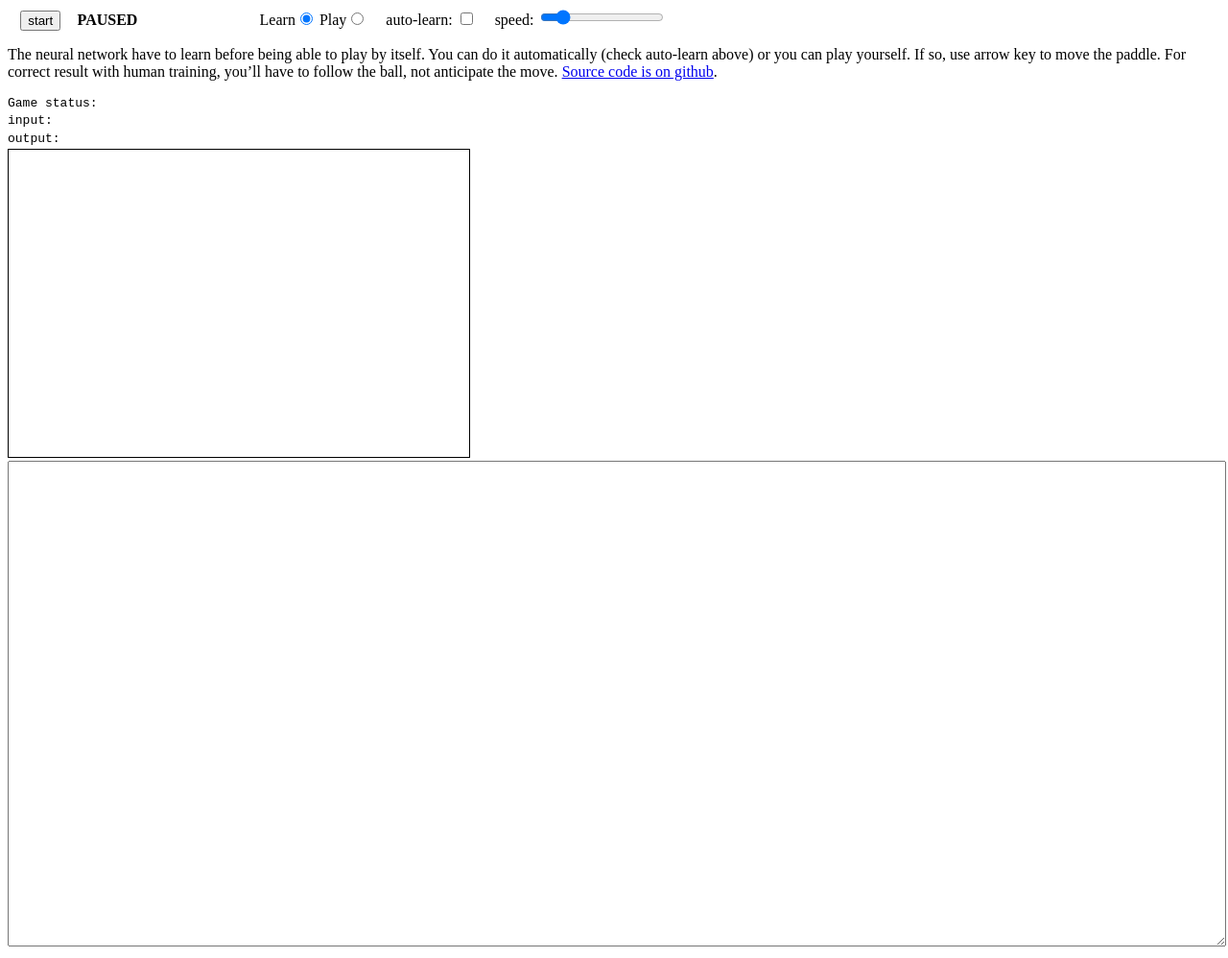
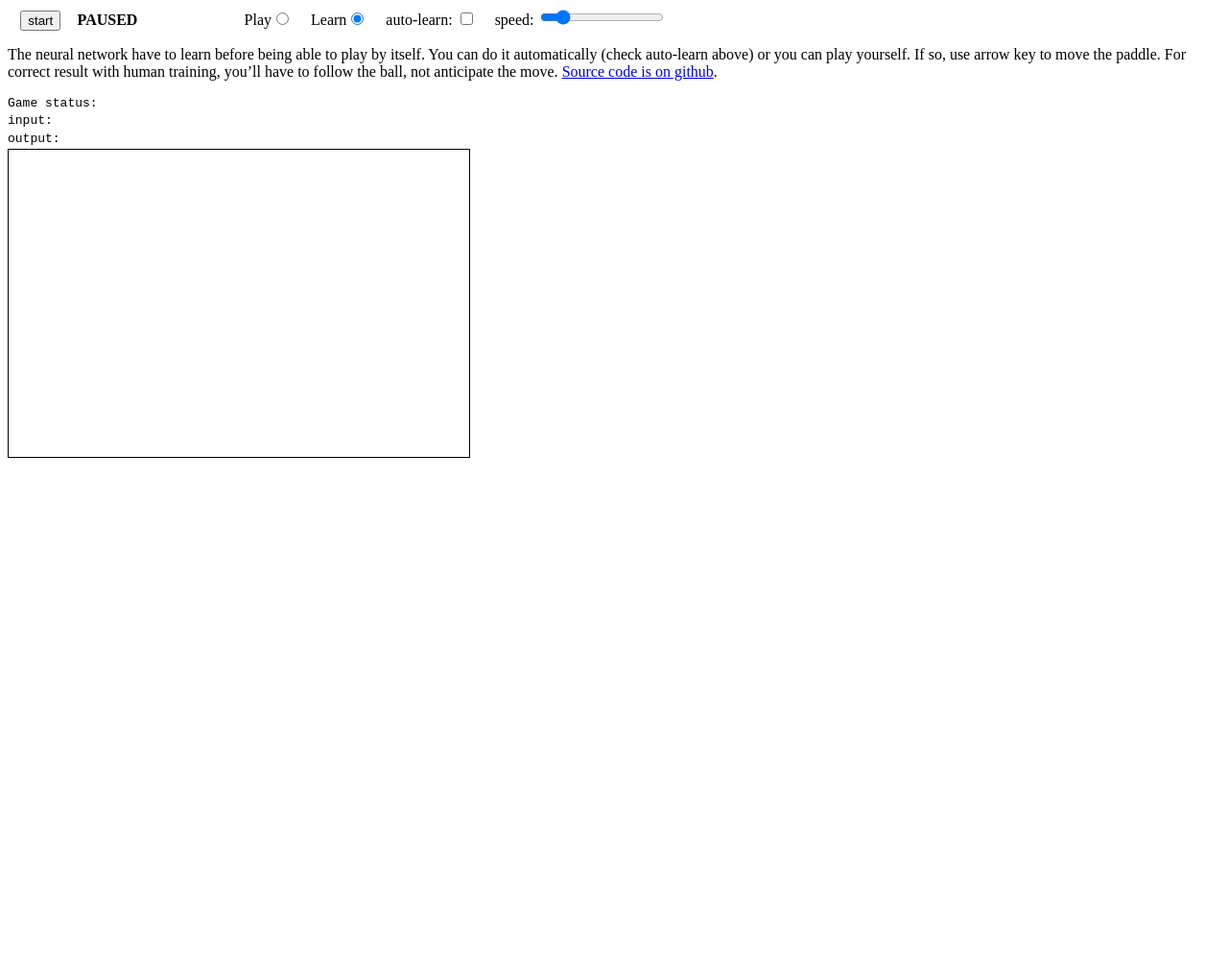
Before and after one commit to paulgreg/brainjs-playing-breakout, a website: page index.html in a window 1280 px wide. Shown: the whole page at 96% size. After the commit the page ends 800 px from the top, so only its background shows below. Drawn offline with Linux system fonts and the light colour scheme.

Commit message:
UI light changes

```diff
--- a/ia.js
+++ b/ia.js
@@ -91,6 +91,6 @@ function train () {
         const last = estimations[estimations.length - 1]
         estimationEl.innerText = `${estimations.length} estimations fed to neural network`
         net.train(estimations, {timeout: 15})
-        neuralNetworkEl.value = 'Neural network: ' + JSON.stringify(net.toJSON(), null, 2)
+        neuralNetworkEl.innerText = 'Neural network: ' + JSON.stringify(net.toJSON(), null, 2)
     }
 }
--- a/index.html
+++ b/index.html
@@ -11,7 +11,7 @@
         .margin { margin-left: 1em; }
         .result { display: inline-block; font-weight: bold; width: 170px; }
         .status, .ia { display: block; }
-        .neuralNetwork { width: 100%; height: 500px; }
+        .neuralNetwork { width: 100%; }
         .gameover { color: red; }
         .goodgame { color: green; }
     </style>
@@ -20,8 +20,8 @@
     <section>
         <button class="start">start</button>
         <span class="result">PAUSED</span>
+        <label>Play<input type="radio" id="play" name="mode" value="play"></label>
         <label class="margin">Learn<input type="radio" id="learn" name="mode" value="learn" checked></label>
-        <label>Play<input type="radio" id="play" name="mode" value="play"></label>
         <label class="margin">auto-learn: <input type="checkbox" name="autolearn"></label>
         <label class="margin">speed: <input type="range" min="1" max="15" value="3" class="slider"></label>
     </section>
@@ -39,7 +39,7 @@
     </section>
     <canvas id="game" width="480" height="320"></canvas>
     <pre class="estimation"></pre>
-    <textarea class="neuralNetwork"></textarea>
+    <pre class="neuralNetwork"></pre>
     <script src="./lib/browser.js"></script>
     <script src="./game.js"></script>
     <script src="./ia.js"></script>
```
